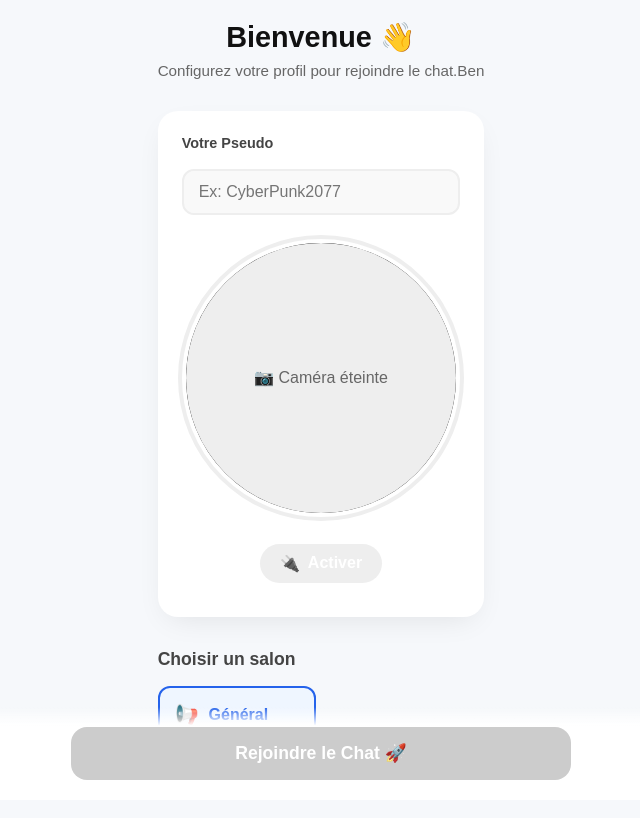
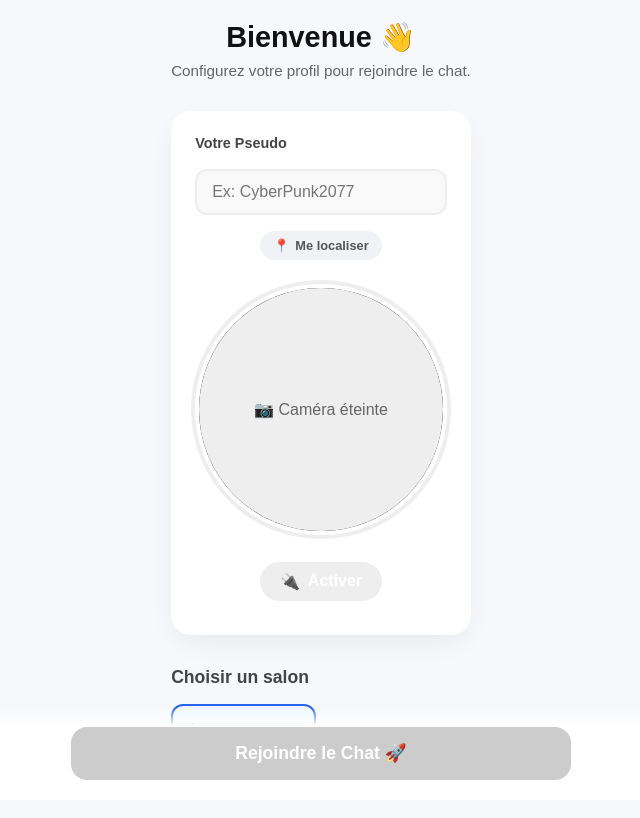
Before and after one commit to BenYamineMze/M1-dev-frontEnd, a Nuxt app: page /reception in a window 1280 px wide. Shown: the top 818 px of the page, without its empty margins (319-959 px from the left). Built offline with nearby package versions, Linux system fonts and the light colour scheme; no server answers.

Commit message:
Mise en place CI/CD

```diff
--- /dev/null
+++ b/app/components/HardwareInfos.vue
@@ -0,0 +1,60 @@
+<template>
+  <div class="hardware-panel">
+    <div class="info-item" v-if="battery">
+      <span>🔋 {{ (battery.level * 100).toFixed(0) }}%</span>
+      <span v-if="battery.charging" class="charging">⚡</span>
+    </div>
+
+    <div class="info-item">
+      <button v-if="!coords" @click="getGeo" class="btn-mini">📍 Ma Position</button>
+      <span v-else class="geo-text">
+        📍 {{ coords.latitude.toFixed(4) }}, {{ coords.longitude.toFixed(4) }}
+      </span>
+    </div>
+  </div>
+</template>
+
+<script setup lang="ts">
+import { ref, onMounted } from 'vue'
+
+// --- BATTERIE ---
+const battery = ref<any>(null)
+
+// --- GEO ---
+const coords = ref<GeolocationCoordinates | null>(null)
+
+onMounted(async () => {
+  // 1. API Batterie
+  if ('getBattery' in navigator) {
+    try {
+      const batt = await (navigator as any).getBattery()
+      battery.value = batt
+
+      // Mise à jour en temps réel
+      batt.addEventListener('levelchange', () => { battery.value = batt })
+      batt.addEventListener('chargingchange', () => { battery.value = batt })
+    } catch (e) { console.warn('Batterie non supportée') }
+  }
+})
+
+function getGeo() {
+  if (!navigator.geolocation) return alert("Pas de GPS")
+
+  navigator.geolocation.getCurrentPosition(
+    (pos) => { coords.value = pos.coords },
+    (err) => { alert("Impossible de récupérer la position") }
+  )
+}
+</script>
+
+<style scoped>
+.hardware-panel {
+  display: flex; gap: 10px; justify-content: center;
+  font-size: 0.8rem; color: #555; margin-top: 10px;
+}
+.btn-mini {
+  background: #eee; border: none; padding: 2px 8px;
+  border-radius: 4px; cursor: pointer; font-size: 0.75rem;
+}
+.charging { color: #f1c40f; font-weight: bold; }
+</style>
--- a/app/pages/index.vue
+++ b/app/pages/index.vue
@@ -20,7 +20,7 @@
       <div class="tech-grid">
         <div class="tech-card">
           <span class="icon">💚</span>
-          <h3>Nuxt 3</h3>
+          <h3>Nuxt 4</h3>
           <p>Framework Vue.js pour le rendu et le routing.</p>
         </div>
 
--- a/app/pages/reception.vue
+++ b/app/pages/reception.vue
@@ -2,7 +2,7 @@
   <div class="page-container">
     <div class="header">
       <h1>Bienvenue 👋</h1>
-      <p class="subtitle">Configurez votre profil pour rejoindre le chat.Ben</p>
+      <p class="subtitle">Configurez votre profil pour rejoindre le chat.</p>
     </div>
 
     <div class="card">
@@ -16,6 +16,18 @@
         />
       </div>
 
+      <div class="hardware-row">
+        <div v-if="battery" class="hw-pill" :class="{ 'charging': battery.charging }">
+          <span class="icon">{{ battery.charging ? '⚡' : '🔋' }}</span>
+          <span>{{ (battery.level * 100).toFixed(0) }}%</span>
+        </div>
+
+        <div class="hw-pill clickable" @click="getGeo" :class="{ 'active': coords }">
+          <span class="icon">📍</span>
+          <span v-if="coords">{{ coords.latitude.toFixed(2) }}, {{ coords.longitude.toFixed(2) }}</span>
+          <span v-else>Me localiser</span>
+        </div>
+      </div>
       <div class="camera-wrapper">
         <div class="viewfinder" :class="{ 'flash-anim': isFlashing }">
           <video
@@ -58,7 +70,7 @@
       <h3>Choisir un salon</h3>
 
       <div v-if="loading" class="loading-text">
-        ⏳ Récupération des salons...
+        ⏳ Chargement des salons...
       </div>
 
       <div v-else class="rooms-grid">
@@ -94,9 +106,13 @@ const chatStore = useChatStore();
 // --- ETAT ---
 const pseudo = ref('');
 const avatar = ref<string | null>(null);
-const selectedRoom = ref<string>(''); // Vide par défaut
+const selectedRoom = ref<string>('');
 const isFlashing = ref(false);
-const loading = ref(true); // Pour savoir si on attend l'API
+const loading = ref(true);
+
+// --- HARDWARE STATE ---
+const battery = ref<any>(null);
+const coords = ref<GeolocationCoordinates | null>(null);
 
 // --- CAMERA VARS ---
 const videoEl = ref<HTMLVideoElement | null>(null);
@@ -107,26 +123,50 @@ const showVideo = ref(false);
 
 // --- INITIALISATION ---
 onMounted(async () => {
-  // 1. On lance la récupération API via le Store
+  // 1. Appel API Rooms
   await chatStore.fetchRooms();
   loading.value = false;
 
-  // 2. Sélection par défaut (la première room de la liste)
+  // 2. Sélection auto
   if (chatStore.rooms.length > 0) {
     selectedRoom.value = chatStore.rooms[0].id;
   }
 
-  // 3. Restaurer le pseudo si déjà là
+  // 3. Restaurer user
   if (chatStore.currentUser?.username) {
     pseudo.value = chatStore.currentUser.username;
   }
+
+  // 4. Initialiser Batterie (API Hardware)
+  initBattery();
 });
+
+// --- LOGIQUE HARDWARE ---
+function initBattery() {
+  if ('getBattery' in navigator) {
+    (navigator as any).getBattery().then((batt: any) => {
+      battery.value = batt;
+      batt.addEventListener('levelchange', () => { battery.value = batt; });
+      batt.addEventListener('chargingchange', () => { battery.value = batt; });
+    });
+  }
+}
+
+function getGeo() {
+  if (!navigator.geolocation) {
+    alert("Géolocalisation non supportée");
+    return;
+  }
+  navigator.geolocation.getCurrentPosition(
+    (pos) => { coords.value = pos.coords; },
+    (err) => { alert("Impossible de vous localiser (Autorisation refusée ?)"); }
+  );
+}
 
 const isFormValid = computed(() => {
   return pseudo.value.trim().length > 0 && avatar.value !== null && selectedRoom.value;
 });
 
-// Petite fonction pour donner des icônes selon le nom du salon
 function getRoomIcon(name: string) {
   const lowerName = name.toLowerCase();
   if (lowerName.includes('general')) return '💬';
@@ -134,10 +174,10 @@ function getRoomIcon(name: string) {
   if (lowerName.includes('game') || lowerName.includes('jeu')) return '🎮';
   if (lowerName.includes('music')) return '🎵';
   if (lowerName.includes('sport')) return '⚽';
-  return '📢'; // Icône par défaut
+  return '📢';
 }
 
-// --- LOGIQUE CAMERA (Ton code original) ---
+// --- LOGIQUE CAMERA (Inchangée) ---
 async function startCamera() {
   if (!import.meta.client) return;
   avatar.value = null;
@@ -200,13 +240,8 @@ function retake() {
 function login() {
   if (!isFormValid.value) return;
 
-  // 1. Sauvegarde Store
   chatStore.setUser(pseudo.value, avatar.value!);
-
-  // 2. Connexion Spécifique à la Room choisie
   chatStore.connectToServer(selectedRoom.value);
-
-  // 3. Navigation dynamique
   router.push(`/room/${selectedRoom.value}`);
 }
 
@@ -216,7 +251,7 @@ onBeforeUnmount(() => {
 </script>
 
 <style scoped>
-/* --- TON CSS ORIGINAL (INCHANGÉ) --- */
+/* --- STYLES ORIGINAUX --- */
 .page-container {
   max-width: 600px;
   margin: 0 auto;
@@ -234,13 +269,27 @@ onBeforeUnmount(() => {
   box-shadow: 0 10px 30px -10px rgba(0,0,0,0.1); margin-bottom: 2rem;
 }
 
-.form-group { margin-bottom: 1.5rem; }
+.form-group { margin-bottom: 1rem; }
 .form-group label { display: block; font-weight: 600; margin-bottom: 0.5rem; font-size: 0.9rem; color: #444; }
 .input-modern {
   width: 100%; padding: 12px 15px; border: 2px solid #eee; border-radius: 12px;
   font-size: 1rem; transition: all 0.3s; background: #f9f9f9; box-sizing: border-box;
 }
 .input-modern:focus { border-color: #2563eb; background: white; outline: none; }
+
+/* --- NOUVEAU STYLE HARDWARE --- */
+.hardware-row {
+  display: flex; gap: 10px; margin-bottom: 1.5rem; justify-content: center;
+}
+.hw-pill {
+  background: #f1f2f6; border-radius: 20px; padding: 6px 12px;
+  font-size: 0.8rem; font-weight: 600; color: #555;
+  display: flex; align-items: center; gap: 6px; transition: all 0.2s;
+}
+.hw-pill.charging { background: #e3f2fd; color: #2196f3; border: 1px solid #bbdefb; }
+.hw-pill.clickable { cursor: pointer; border: 1px solid transparent; }
+.hw-pill.clickable:hover { background: #e9ecef; }
+.hw-pill.active { background: #d4edda; color: #155724; border-color: #c3e6cb; }
 
 .camera-wrapper { display: flex; flex-direction: column; align-items: center; gap: 1rem; }
 .viewfinder {
@@ -277,7 +326,7 @@ onBeforeUnmount(() => {
 .fixed-bottom {
   position: fixed; bottom: 0; left: 0; width: 100%; padding: 20px;
   background: linear-gradient(to top, white 80%, transparent); text-align: center; z-index: 10;
-  box-sizing: border-box; /* Important pour éviter le dépassement */
+  box-sizing: border-box;
 }
 .btn-main {
   width: 100%; max-width: 500px; background: #2563eb; color: white; border: none;
```
Also changed, not shown: 1 other file (tests, documents, lock files or other folders).
